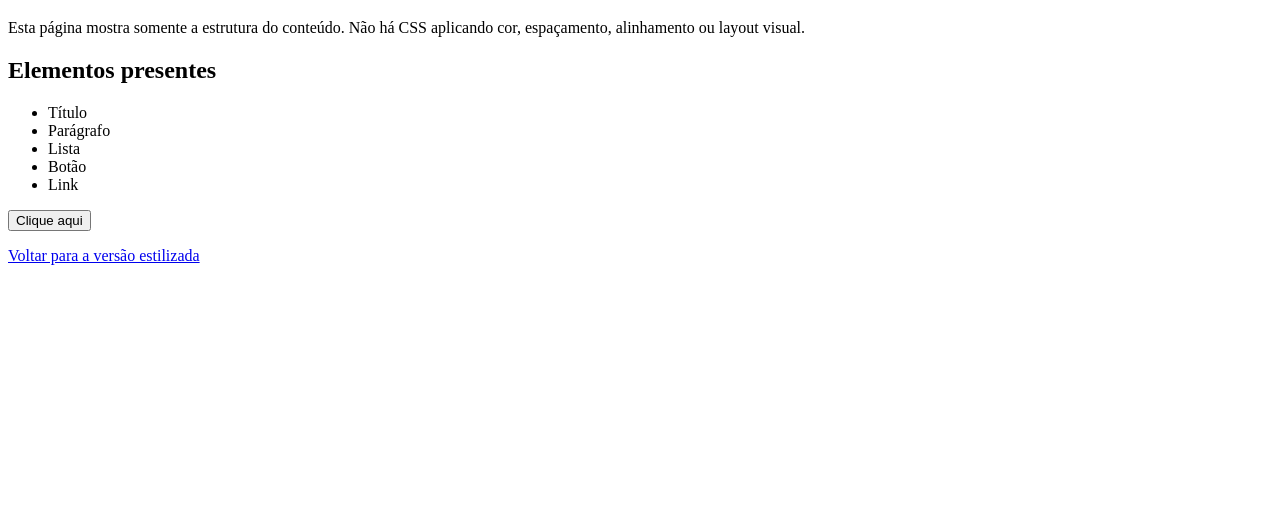
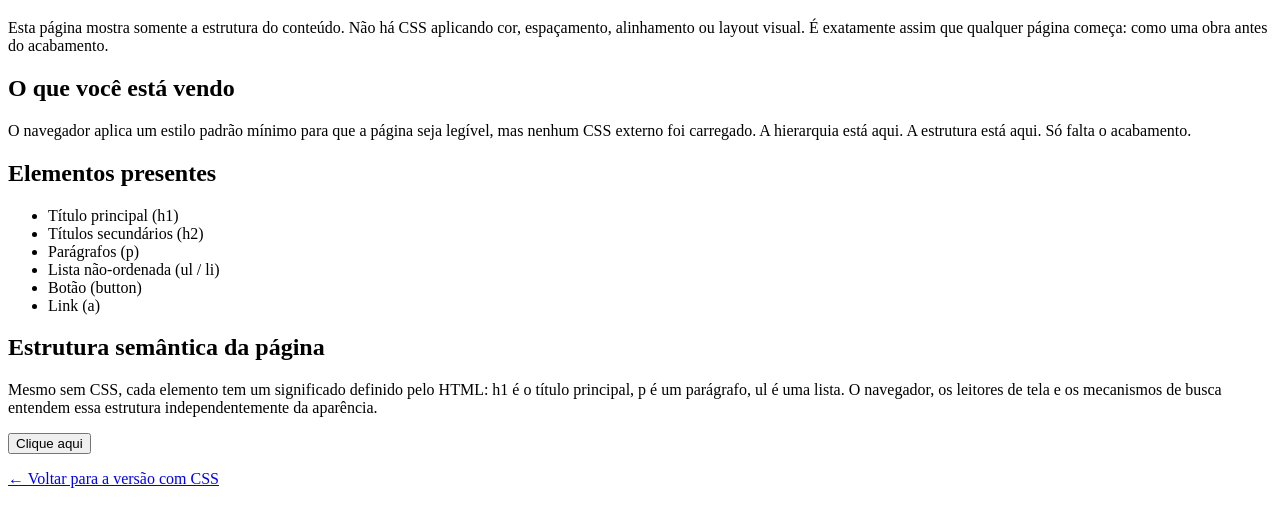
Before and after one commit to rafatavabeni/html-css-como-uma-obra, a plain HTML site: page html-puro.html in a window 1280 px wide. Shown: the part 61-588 px from the top of the page. Drawn offline with Linux system fonts and the light colour scheme.

Commit message:
Update html-puro.html

```diff
--- a/html-puro.html
+++ b/html-puro.html
@@ -5,29 +5,42 @@
   <title>Versão só com HTML</title>
 </head>
 <body>
-
   <h1>Exemplo apenas com HTML</h1>
-
   <p>
     Esta página mostra somente a estrutura do conteúdo.
     Não há CSS aplicando cor, espaçamento, alinhamento ou layout visual.
+    É exatamente assim que qualquer página começa: como uma obra antes do acabamento.
+  </p>
+
+  <h2>O que você está vendo</h2>
+  <p>
+    O navegador aplica um estilo padrão mínimo para que a página seja legível,
+    mas nenhum CSS externo foi carregado. A hierarquia está aqui. A estrutura está aqui.
+    Só falta o acabamento.
   </p>
 
   <h2>Elementos presentes</h2>
+  <ul>
+    <li>Título principal (h1)</li>
+    <li>Títulos secundários (h2)</li>
+    <li>Parágrafos (p)</li>
+    <li>Lista não-ordenada (ul / li)</li>
+    <li>Botão (button)</li>
+    <li>Link (a)</li>
+  </ul>
 
-  <ul>
-    <li>Título</li>
-    <li>Parágrafo</li>
-    <li>Lista</li>
-    <li>Botão</li>
-    <li>Link</li>
-  </ul>
+  <h2>Estrutura semântica da página</h2>
+  <p>
+    Mesmo sem CSS, cada elemento tem um significado definido pelo HTML:
+    h1 é o título principal, p é um parágrafo, ul é uma lista. O navegador,
+    os leitores de tela e os mecanismos de busca entendem essa estrutura
+    independentemente da aparência.
+  </p>
 
   <button>Clique aqui</button>
 
   <p>
-    <a href="index.html">Voltar para a versão estilizada</a>
+    <a href="index.html">← Voltar para a versão com CSS</a>
   </p>
-
 </body>
 </html>
```
